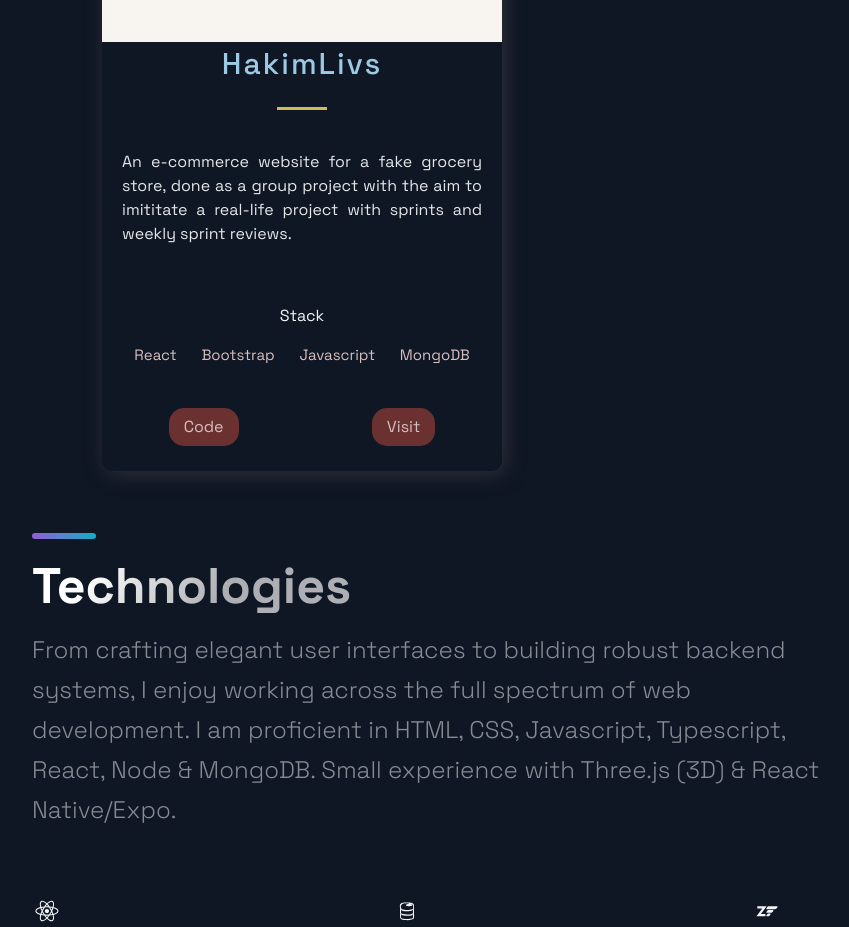
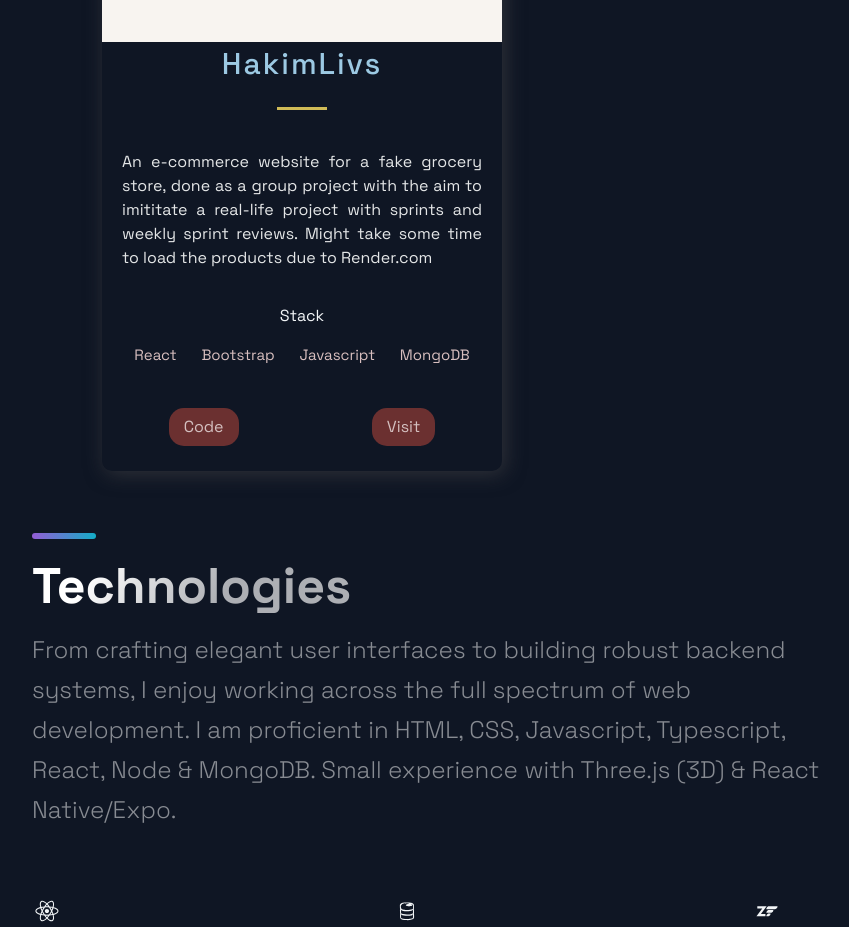
Before and after one commit to Milton3000/NextJS-Portfolio, a Next.js app: page / in a window 1280 px wide. Shown: the part 3242-4169 px from the top of the page, without its empty margins (88-937 px from the left). Built offline with nearby package versions, Linux system fonts and the light colour scheme.

Commit message:
Text add

```diff
--- a/src/constants/constants.js
+++ b/src/constants/constants.js
@@ -37,7 +37,7 @@ export const projects = [
   },
   {
     title: 'HakimLivs',
-    description: "An e-commerce website for a fake grocery store, done as a group project with the aim to imititate a real-life project with sprints and weekly sprint reviews.",
+    description: "An e-commerce website for a fake grocery store, done as a group project with the aim to imititate a real-life project with sprints and weekly sprint reviews. Might take some time to load the products due to Render.com",
       image: '/images/HAKIM2.png',
       tags: ['React', 'Bootstrap', 'Javascript', 'MongoDB'],
     source: 'https://hakimslivs.vercel.app/',
```
